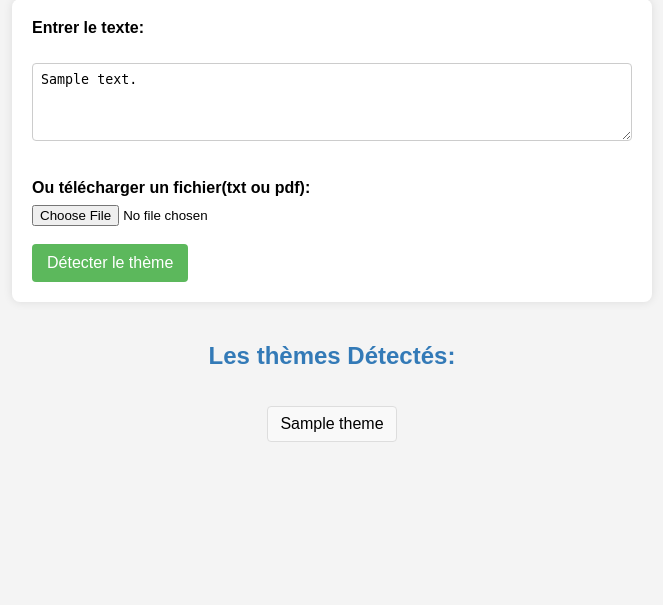
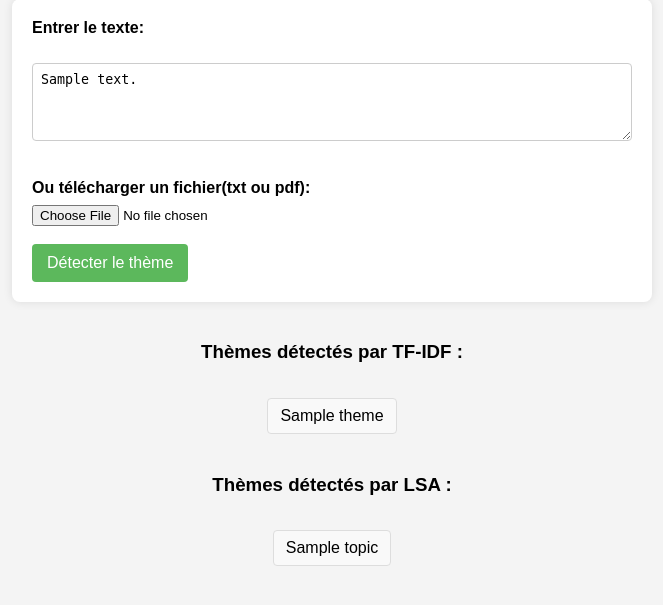
Before and after one commit to NourElhoda1/Document-Topic-Detection-using-TF-IDF, a Flask app: template templates/index.html in a window 1280 px wide. Shown: the part 79-684 px from the top of the page, without its empty margins (308-971 px from the left). Run offline with Flask 3, Linux system fonts and the light colour scheme; the template is opened without the code that fills it: most values are stand-ins (such as "Sample title", 1, 10 or a date in 2020).

Commit message:
Ajout de LSA + option de sélection TF-IDF / LSA

```diff
--- a/app.py
+++ b/app.py
@@ -3,11 +3,11 @@ import re
 from collections import defaultdict
 from flask import Flask, render_template, request, flash
 from sklearn.feature_extraction.text import TfidfVectorizer
+from sklearn.decomposition import TruncatedSVD  # >>> LSA
 from werkzeug.utils import secure_filename
 import PyPDF2
 
 from theme_dictionary import theme_dictionary
-
 
 app = Flask(__name__)
 app.config['SECRET_KEY'] = 'bibda'
@@ -33,13 +33,12 @@ def read_pdf(file_path):
         return None
     return text
 
-#  preprocess text
 def preprocess_text(text):
     text = text.lower()
     text = re.sub(r'[^a-z\s]', '', text)
     return text
 
-#  assign themes
+# Attribution des thèmes basés sur dictionnaire
 def assign_themes(document, vectorizer, theme_dictionary):
     tfidf_vector = vectorizer.transform([document])
     vocab = vectorizer.vocabulary_
@@ -56,18 +55,38 @@ def assign_themes(document, vectorizer, theme_dictionary):
 
     return top_themes if top_themes else ["Unknown"]
 
-#  TF-IDF
+# >>> Initialisation TF-IDF et LSA
+corpus_for_fit = [" ".join(words) for words in theme_dictionary.values()]
 vectorizer = TfidfVectorizer(stop_words='english', max_features=1000)
-vectorizer.fit([" ".join(words) for words in theme_dictionary.values()])
+tfidf_matrix = vectorizer.fit_transform(corpus_for_fit)
+
+lsa_model = TruncatedSVD(n_components=2, random_state=42)
+lsa_model.fit(tfidf_matrix)
+
+terms = vectorizer.get_feature_names_out()
+
+def extract_lsa_topics(document):
+    tfidf_doc = vectorizer.transform([document])
+    lsa_projection = lsa_model.transform(tfidf_doc)
+
+    top_words = []
+    for i, comp in enumerate(lsa_model.components_):
+        top_indices = comp.argsort()[-3:][::-1]
+        words = [terms[j] for j in top_indices]
+        top_words.append(f"Thème {i + 1}: " + ", ".join(words))
+
+    return top_words
 
 @app.route('/', methods=['GET', 'POST'])
 def index():
     themes = []
     text_content = ""
+    lsa_topics = []  # >>> pour afficher les résultats LSA
+
     if request.method == 'POST':
         document = request.form.get('document', '')
+        file = request.files.get('file')
 
-        file = request.files.get('file')
         if file and allowed_file(file.filename):
             filename = secure_filename(file.filename)
             file_path = os.path.join(app.config['UPLOAD_FOLDER'], filename)
@@ -83,13 +102,16 @@ def index():
                         text_content = ""
             finally:
                 os.remove(file_path)
+
         document = text_content if text_content else document
 
         if document:
             document = preprocess_text(document)
             themes = assign_themes(document, vectorizer, theme_dictionary)
+            lsa_topics = extract_lsa_topics(document)  # >>> appel du LSA
 
-    return render_template('index.html', themes=themes, text_content=text_content)
+    return render_template('index.html', themes=themes, text_content=text_content, lsa_topics=lsa_topics)
 
 if __name__ == '__main__':
+
     app.run(debug=True)
--- a/templates/index.html
+++ b/templates/index.html
@@ -29,7 +29,7 @@
     </form>
 
     {% if themes %}
-        <h2> Les thèmes Détectés:</h2>
+        <h3>Thèmes détectés par TF-IDF :</h3>
         <ul>
             {% for theme in themes %}
                 <li>{{ theme }}</li>
@@ -37,6 +37,15 @@
         </ul>
     {% endif %}
 
+    {% if lsa_topics %}
+        <h3>Thèmes détectés par LSA :</h3>
+        <ul>
+            {% for topic in lsa_topics %}
+               <li>{{ topic }}</li>
+            {% endfor %}
+        </ul>
+    {% endif %}
+
 
 </body>
 </html>
```
